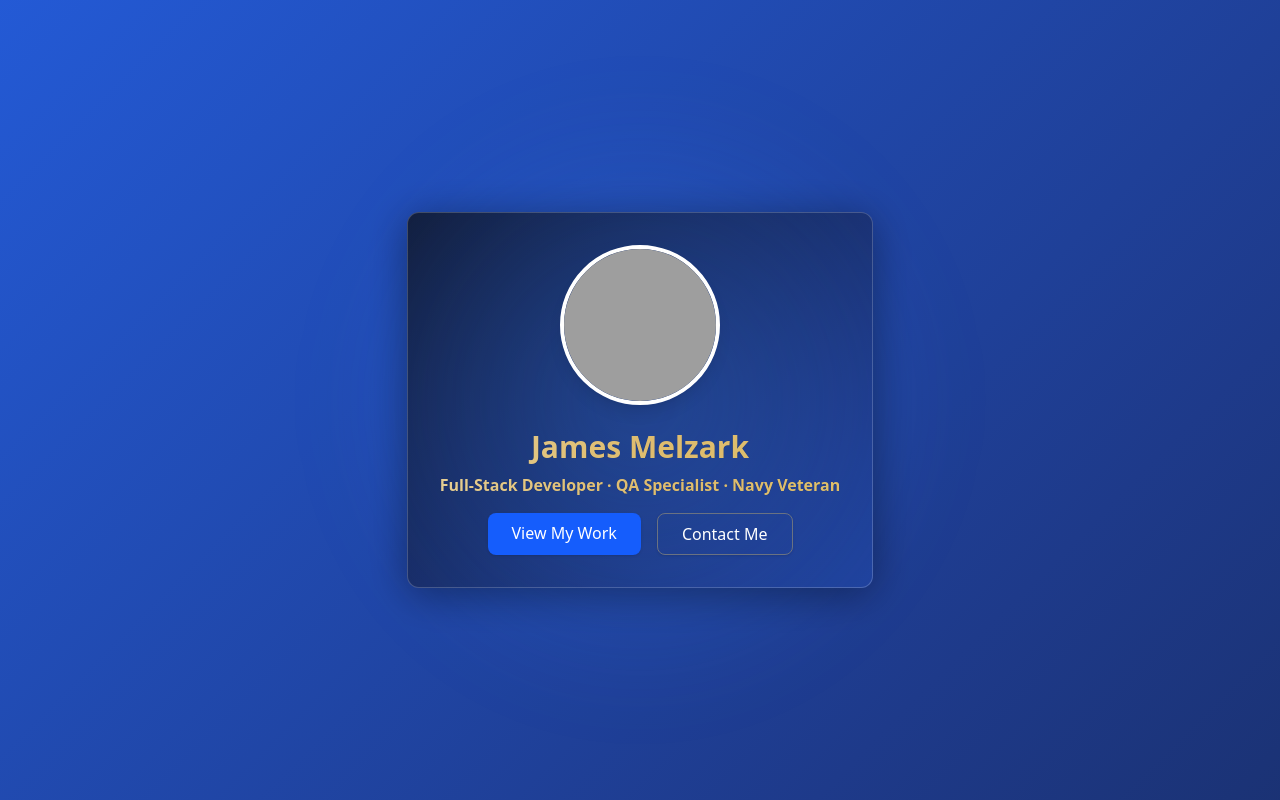
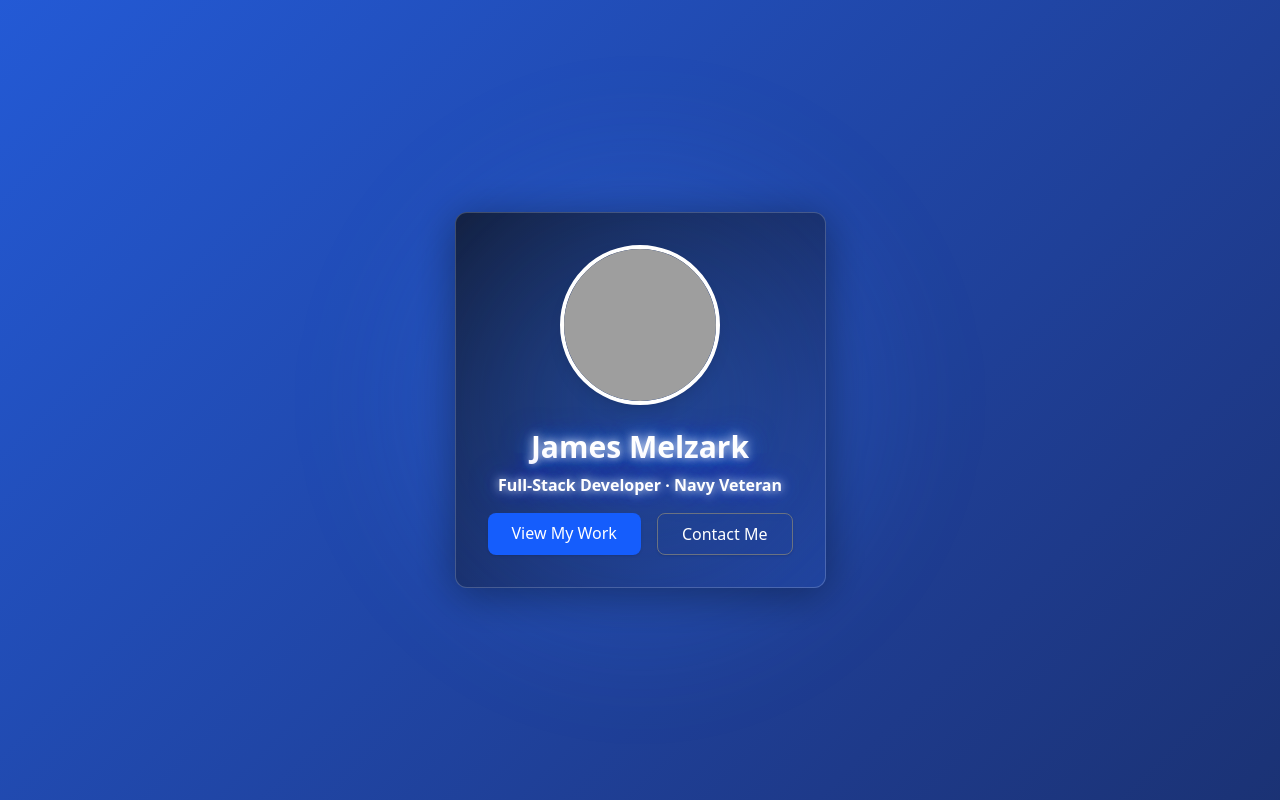
Before and after one commit to pnwmakes/my-portfolio, a Next.js app: page / in a window 1280 px wide. Built offline with nearby package versions, Linux system fonts and the light colour scheme; grey boxes are pictures that could not be loaded.

Commit message:
Refactor text glow for name and tagline; sync with card gradient

```diff
--- a/app/globals.css
+++ b/app/globals.css
@@ -44,7 +44,7 @@ h6 {
     @apply max-w-6xl mx-auto px-4 sm:px-6 lg:px-8;
 }
 
-/* Gradient animation */
+/* Background gradient animation */
 @keyframes gradientShift {
     0% {
         background-position: 0% 50%;
@@ -70,7 +70,27 @@ h6 {
     }
 }
 
-/* Background gradient animation */
+/* Text glow animation synced to card gradient */
+@keyframes gradientTextGlow {
+    0%,
+    100% {
+        text-shadow: 0 0 10px rgba(255, 255, 255, 0.9),
+            0 0 20px rgba(59, 130, 246, 0.8), 0 0 30px rgba(37, 99, 235, 0.7);
+    }
+    50% {
+        text-shadow: 0 0 10px rgba(255, 255, 255, 0.9),
+            0 0 20px rgba(37, 99, 235, 0.8), 0 0 30px rgba(59, 130, 246, 0.7);
+    }
+}
+
+/* Glow text class */
+.text-glow {
+    color: white;
+    font-weight: bold;
+    animation: gradientTextGlow 18s ease-in-out infinite reverse;
+}
+
+/* Animated background gradient */
 .bg-animated-gradient {
     background: linear-gradient(-45deg, #0f172a, #1e3a8a, #2563eb, #0f172a);
     background-size: 300% 300%;
@@ -87,7 +107,6 @@ h6 {
     box-shadow: 0 6px 40px rgba(0, 0, 0, 0.4);
     position: relative;
     z-index: 1;
-    color: #111; /* Dark text for readability */
 }
 
 /* Glow behind the card */
@@ -131,3 +150,8 @@ h6 {
     filter: blur(40px);
     z-index: -1;
 }
+
+/* Keep buttons readable */
+.card-gradient a {
+    mix-blend-mode: normal;
+}
--- a/app/page.tsx
+++ b/app/page.tsx
@@ -11,13 +11,11 @@ export default function HomePage() {
                 />
 
                 {/* Name */}
-                <h1 className='mt-6 text-3xl font-bold text-center text-white mix-blend-difference drop-shadow-lg'>
+                <h1 className='mt-6 text-3xl font-bold text-center text-white text-glow'>
                     James Melzark
                 </h1>
-
-                {/* Tagline */}
-                <p className='mt-2 font-semibold text-center text-white mix-blend-difference drop-shadow'>
-                    Full-Stack Developer · QA Specialist · Navy Veteran
+                <p className='mt-2 font-semibold text-center text-white text-glow'>
+                    Full-Stack Developer · Navy Veteran
                 </p>
 
                 {/* Buttons */}
@@ -30,7 +28,7 @@ export default function HomePage() {
                     </a>
                     <a
                         href='#contact'
-                        className='px-6 py-2 border border-gray-500 text-white rounded-lg shadow hover:bg-gray-100 hover:text-gray-900 transition'
+                        className='px-6 py-2 border border-gray-500 text-white rounded-lg shadow hover:bg-gray-100 transition'
                     >
                         Contact Me
                     </a>
```
